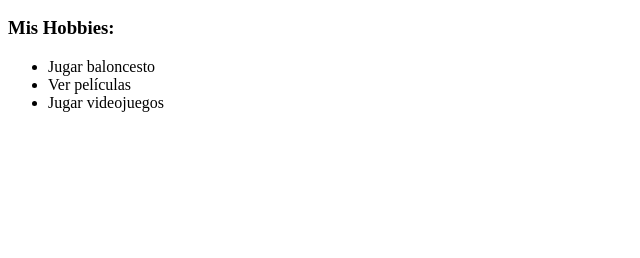
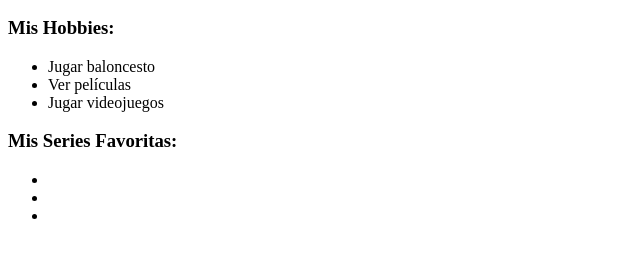
Before and after one commit to mrmeisawesome/tarea-bp-jueves, a plain HTML site: page index.html in a window 1280 px wide. Shown: the part 110-368 px from the top of the page, without its empty margins (0-640 px from the left). Drawn offline with Linux system fonts and the light colour scheme.

Commit message:
Añadi un h3 de series y una lista con ul

```diff
--- a/index.html
+++ b/index.html
@@ -15,5 +15,12 @@
         <li>Ver películas</li>
         <li>Jugar videojuegos</li>
     </ul>
+
+    <h3>Mis Series Favoritas:</h3>
+    <ul>
+        <li></li>
+        <li></li>
+        <li></li>
+    </ul>
 </body>
 </html>
```
